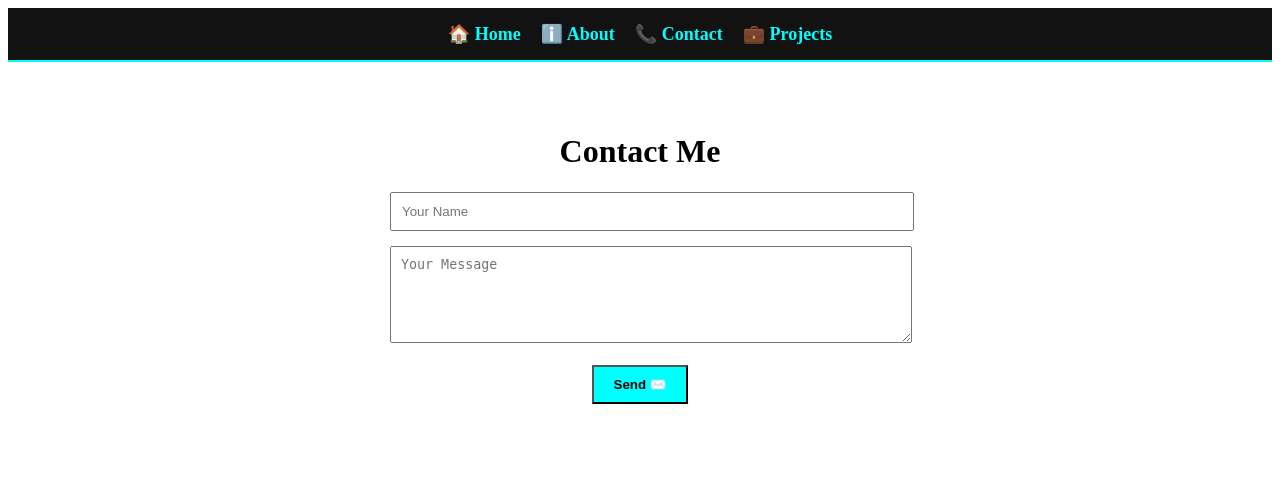
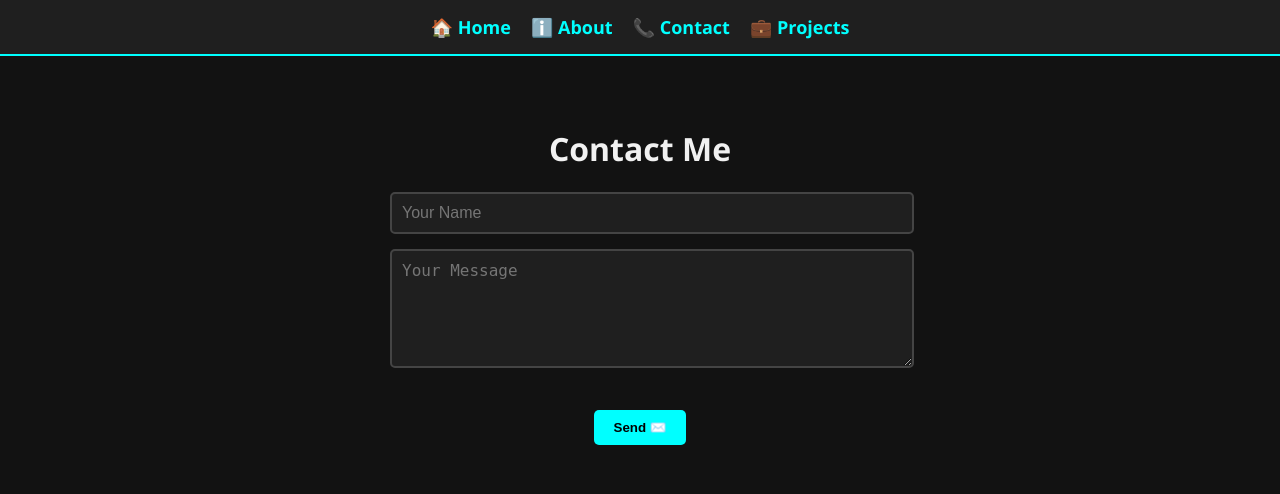
Before and after one commit to shoryaG19/flask-website1, a Flask app: page /contact in a window 1280 px wide. Shown: the top 494 px of the page. Run offline with Flask 3, Linux system fonts and the light colour scheme.

Commit message:
Update style.css

```diff
--- a/static/style.css
+++ b/static/style.css
@@ -1,11 +1,22 @@
-/* Navbar styles */
+/* General Styles */
+body {
+    background-color: #121212;
+    color: #f1f1f1;
+    font-family: 'Segoe UI', sans-serif;
+    margin: 0;
+    padding: 0;
+    text-align: center;
+}
+
+/* Navbar Styles */
 .navbar {
     display: flex;
     justify-content: center;
     gap: 20px;
     padding: 15px;
-    background-color: #121212;
+    background-color: #1f1f1f;
     border-bottom: 2px solid cyan;
+    flex-wrap: wrap;
 }
 
 .navbar a {
@@ -13,8 +24,69 @@
     color: cyan;
     font-weight: bold;
     font-size: 18px;
+    transition: color 0.3s ease;
 }
 
 .navbar a:hover {
     color: white;
 }
+
+/* Container */
+.container {
+    padding: 40px 20px;
+    max-width: 800px;
+    margin: auto;
+}
+
+/* Flash Messages */
+.flash.success {
+    color: lightgreen;
+    font-weight: bold;
+    margin: 20px auto;
+}
+
+.flash.danger {
+    color: red;
+    font-weight: bold;
+    margin: 20px auto;
+}
+
+/* Buttons */
+button {
+    padding: 10px 20px;
+    background-color: cyan;
+    color: #121212;
+    border: none;
+    font-weight: bold;
+    cursor: pointer;
+    border-radius: 5px;
+    transition: background-color 0.3s ease;
+}
+
+button:hover {
+    background-color: #00ffff;
+}
+
+/* Form Fields */
+input[type="text"], textarea {
+    width: 100%;
+    padding: 10px;
+    margin-bottom: 15px;
+    border: 2px solid #444;
+    border-radius: 5px;
+    background-color: #1f1f1f;
+    color: white;
+    font-size: 16px;
+}
+
+/* Responsive Design */
+@media (max-width: 600px) {
+    .navbar {
+        flex-direction: column;
+        gap: 10px;
+    }
+
+    .container {
+        padding: 20px;
+    }
+}
```
